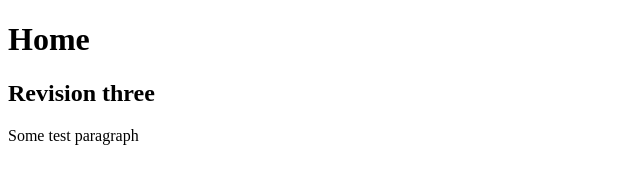
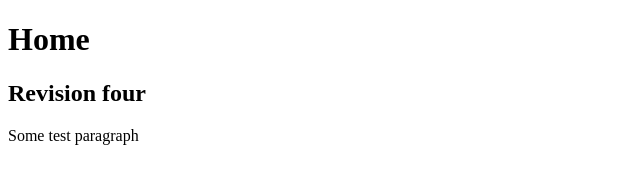
Before and after one commit to wenrich85/blogsite, a plain HTML site: page git_test/index.html in a window 1280 px wide. Shown: the full height of the page, 0-640 px from the left. Drawn offline with Linux system fonts and the light colour scheme.

Commit message:
revision four

```diff
--- a/git_test/index.html
+++ b/git_test/index.html
@@ -5,7 +5,7 @@
 </head>
 <body>
 	<h1>Home</h1>
-	<h2>Revision three</h2>
+	<h2>Revision four</h2>
 	<p>Some test paragraph</p>
 </body>
 </html>
```
